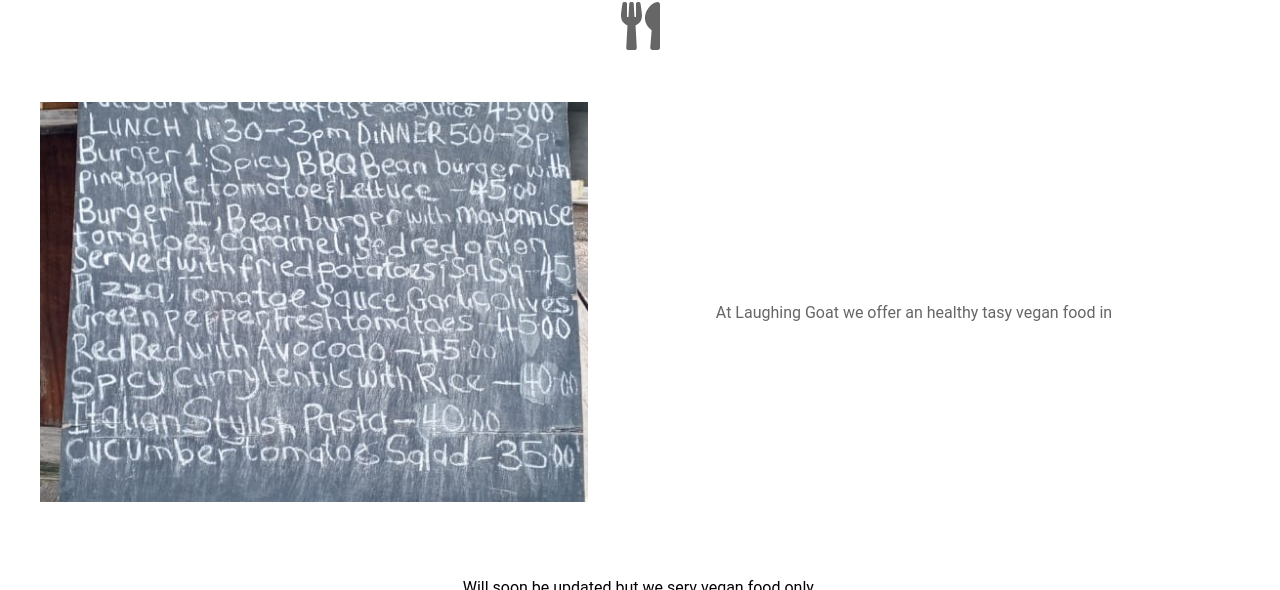
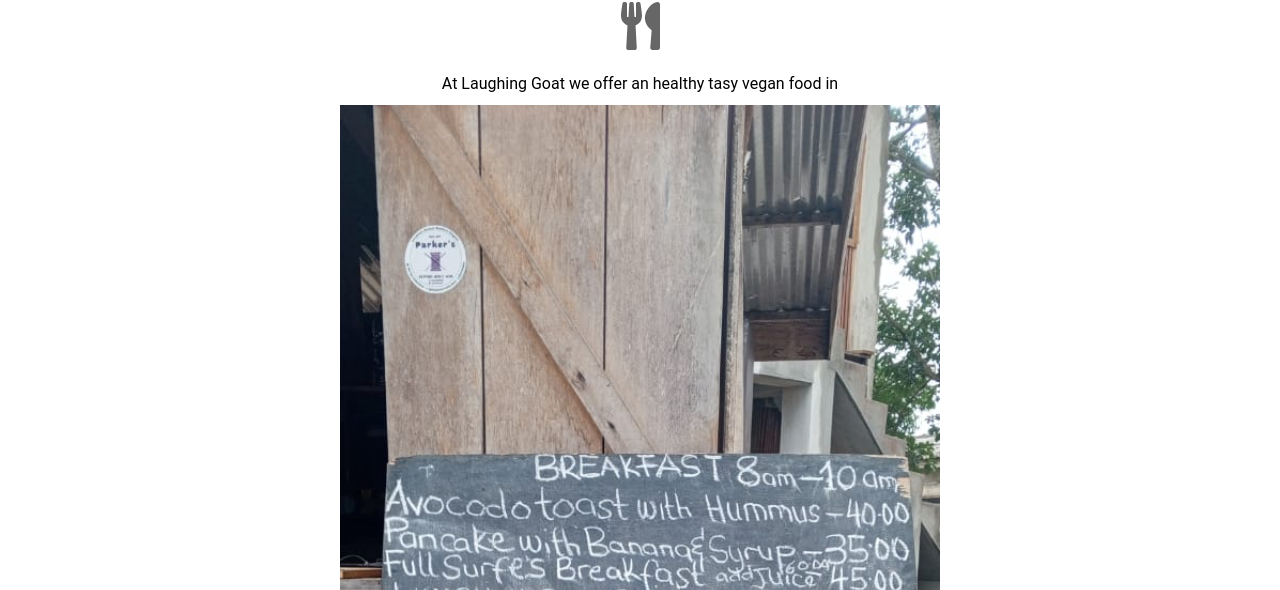
Before and after one commit to Banzaci/laughinggoat, a React (Create React App) app: page /restaurant in a window 1280 px wide. Shown: the part 362-952 px from the top of the page. Built offline with nearby package versions, Linux system fonts and the light colour scheme.

Commit message:
Fix menu

```diff
--- a/src/pages/Restaurang.tsx
+++ b/src/pages/Restaurang.tsx
@@ -7,7 +7,7 @@ import Hero from './components/Hero';
 import Yard from '../imgs/yeard.jpg';
 import styled from 'styled-components';
 import Menu from '../imgs/menu.jpg';
-import TextImage from './components/TextImage';
+import { ImageWrapperLarge, Image } from './components/Components';
 
 export const Food = styled.div`
   width: 100%;
@@ -65,8 +65,8 @@ function Restaurang() {
           <FontWrapper>
             <FontAwesomeIcon icon={ faUtensils } size="3x" color="#666" />
           </FontWrapper>
-          <TextImage text={ beachIngress } image={ Menu } />
-          <Food>Will soon be updated but we serv vegan food only.</Food>
+          <Food>{ beachIngress[0] }</Food>
+          <ImageWrapperLarge><Image src={Menu} /></ImageWrapperLarge>
           {/* <Text smallMargin left text={ restaurantIngress[0] }/>
           <Food>{ breakfastItems }</Food>
           <Food>{ lunchItems }</Food> */}
--- a/src/pages/components/Components.tsx
+++ b/src/pages/components/Components.tsx
@@ -44,3 +44,16 @@ export const ImageWrapper = styled.div`
     max-height: 400px;
   }
 `;
+export const ImageWrapperLarge = styled.div`
+  display: flex;
+  flex: 1;
+  justify-content: center;
+  width: 100%;
+  margin-bottom: 24px;
+  img {
+    max-width: 600px;
+  }
+  @media only screen and (min-width : 920px) {
+    height: 50%;
+  }
+`;
```
